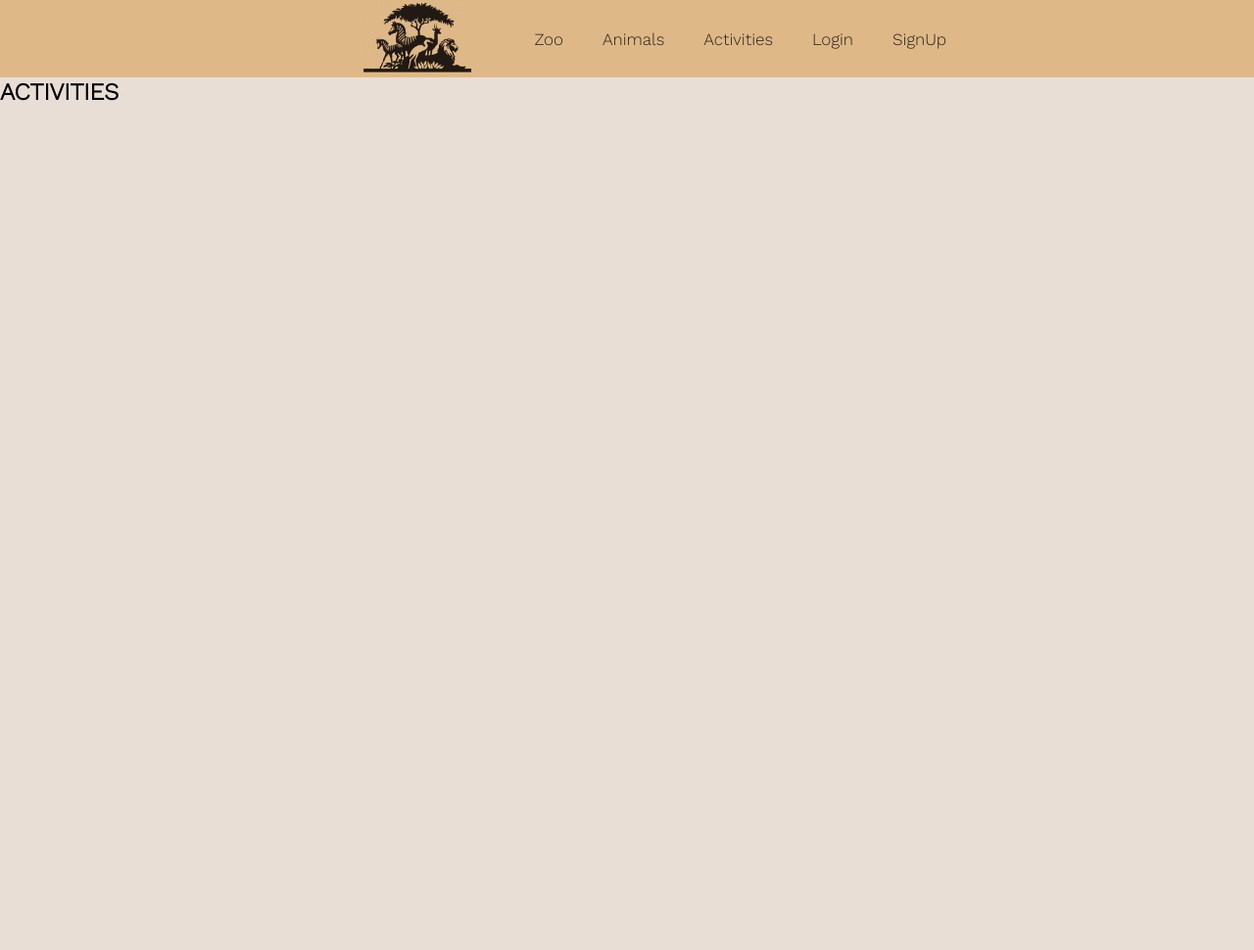
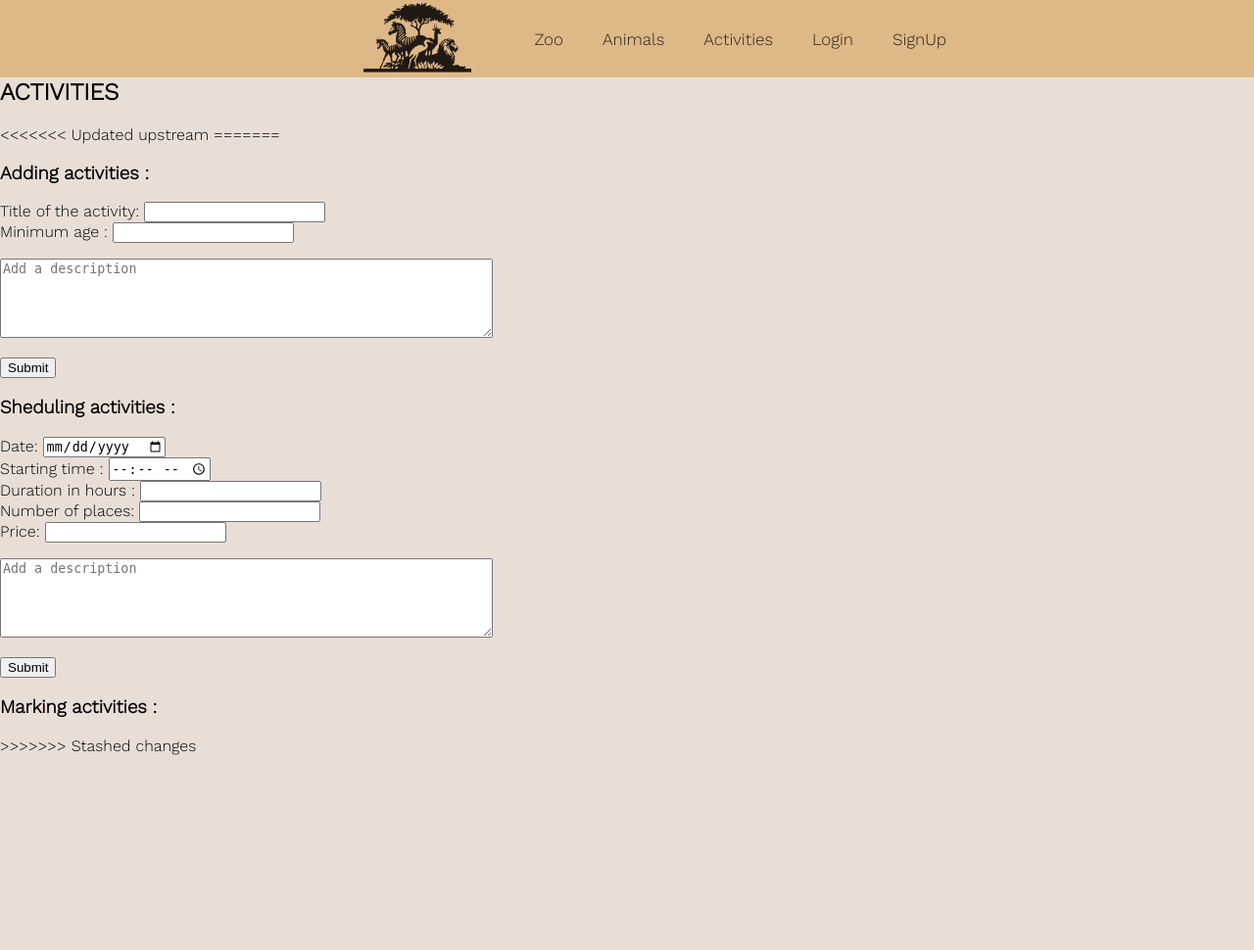
Before and after one commit to albercm30/zoowebapp, a Flask app: page /activity in a window 1280 px wide. Shown: the top 970 px of the page at 98% size. Run offline with Flask 2, Linux system fonts and the light colour scheme; data that the repository does not hold is empty.

Commit message:
activity in process

```diff
--- a/WebAppProject/templates/main/activity.html
+++ b/WebAppProject/templates/main/activity.html
@@ -24,4 +24,40 @@
     </div>
 </div>
     {% endfor %}
+<<<<<<< Updated upstream
+=======
+<div>
+    <h3> Adding activities :</h3>
+    <form action="{{ url_for('main.add_activity') }}" method="post">
+        <div><label>Title of the activity: <input type="text" name="title" required/></label></div>
+        <div><label>Minimum age : <input type="number" name="minimum_age" required/></label></div>
+        <p><textarea rows=5 cols=60 placeholder="Add a description" name="description" required></textarea></p>
+        <div><input type="submit" value="Submit"/></div>
+    </form>
+    {% with messages = get_flashed_messages() %}
+        {% for message in messages %}
+            <div class="notification">{{ message }}</div>
+        {% endfor %}
+    {% endwith %}
+
+</div>
+<div>
+    <h3> Sheduling activities :</h3>
+    <!--activity_title, date, starting_time,duration, places, price-->
+    <form action="{{ url_for('main.add_schedule') }}" method="post">
+
+        <div><label>Date: <input type="date" name="date" required/></label></div>
+        <div><label>Starting time : <input type="time" name="starting_time" required/></label></div>
+        <div><label>Duration in hours : <input type="number" name="duration" required/></label></div>
+        <div><label>Number of places: <input type="number" name="places" required/></label></div>
+        <div><label>Price: <input type="number" name="price" required/></label></div>
+        <p><textarea rows=5 cols=60 placeholder="Add a description" name="description" required></textarea></p>
+        <div><input type="submit" value="Submit"/></div>
+    </form>
+</div>
+<div>
+    <h3> Marking activities :</h3>
+
+</div>
+>>>>>>> Stashed changes
 {% endblock %}
```
